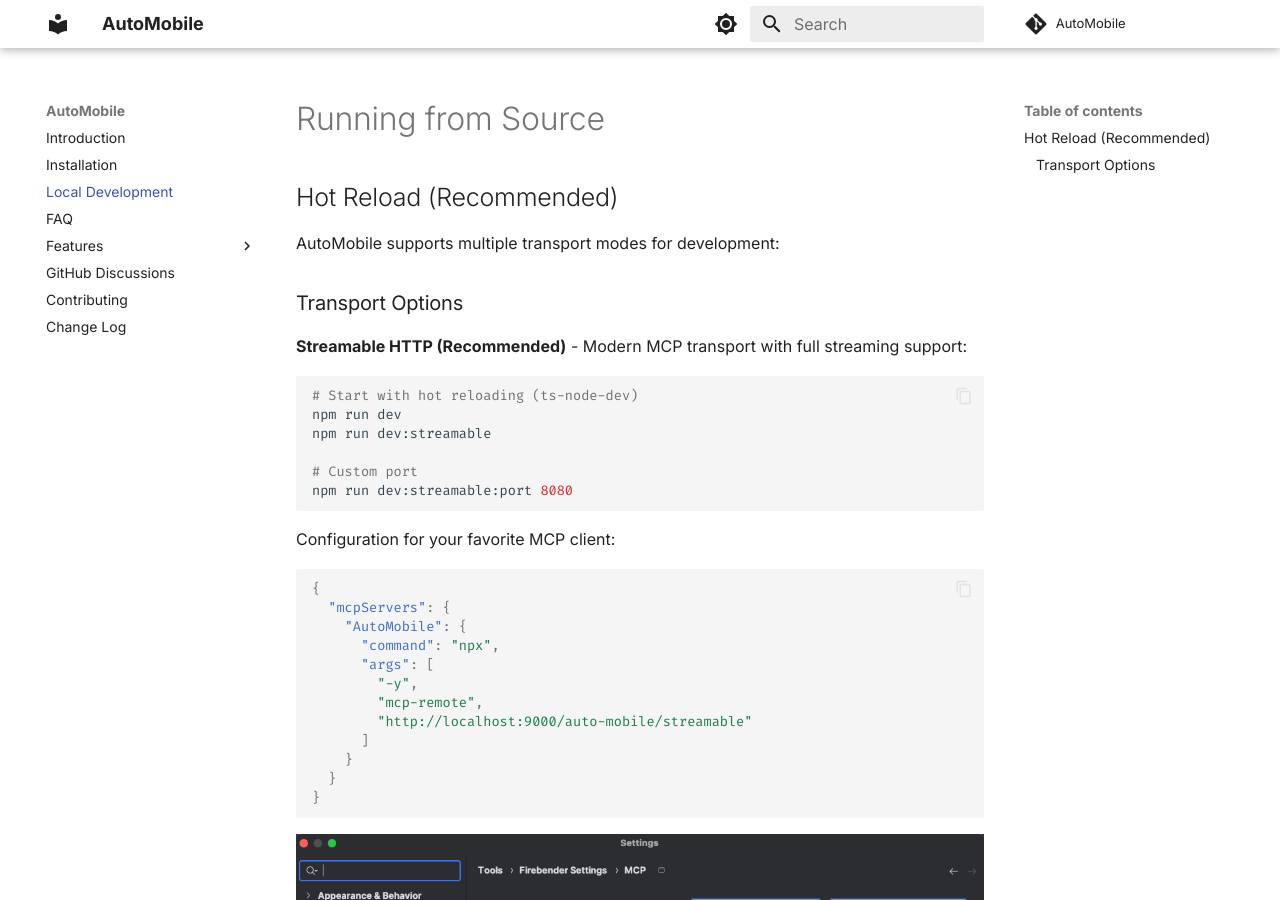
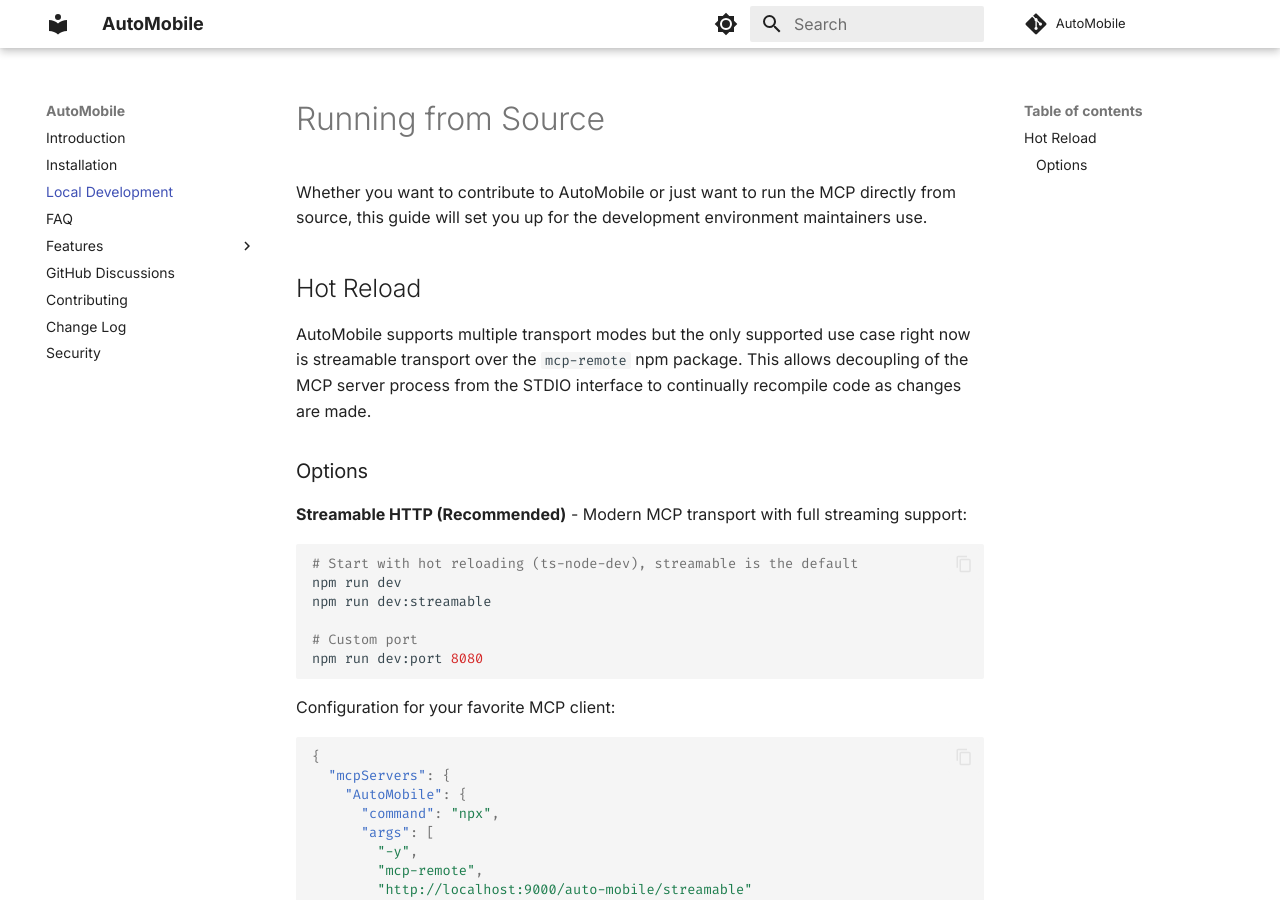
Before and after one commit to zillow/auto-mobile, an MkDocs documentation site: the page built from docs/local-development.md, in a window 1280 px wide and 900 px high. Built offline with MkDocs 1.6.1 and Material for MkDocs 9.7.7, drawn with Linux system fonts in a browser that asks for light colours; comment, search, counter and statistics services are not loaded.

Commit message:
better docs and updated npm transform for publishing

````diff
--- a/docs/local-development.md
+++ b/docs/local-development.md
@@ -1,19 +1,24 @@
 # Running from Source
 
-## Hot Reload (Recommended)
+Whether you want to contribute to AutoMobile or just want to run the MCP directly from source, this guide will set you
+up for the development environment maintainers use.
 
-AutoMobile supports multiple transport modes for development:
+## Hot Reload
 
-### Transport Options
+AutoMobile supports multiple transport modes but the only supported use case right now is streamable transport over the
+`mcp-remote` npm package. This allows decoupling of the MCP server process from the STDIO interface to continually
+recompile code as changes are made.
+
+### Options
 
 **Streamable HTTP (Recommended)** - Modern MCP transport with full streaming support:
 ```shell
-# Start with hot reloading (ts-node-dev)
+# Start with hot reloading (ts-node-dev), streamable is the default
 npm run dev
 npm run dev:streamable
 
 # Custom port
-npm run dev:streamable:port 8080
+npm run dev:port 8080
 ```
 
 Configuration for your favorite MCP client:
--- a/mkdocs.yml
+++ b/mkdocs.yml
@@ -74,3 +74,4 @@
   - 'GitHub Discussions': https://github.com/zillow/auto-mobile/discussions
   - 'Contributing': contributing.md
   - 'Change Log': changelog.md
+  - 'Security': security.md
````
Also changed, not shown: README.md (+2 -1 lines), docs/index.md (+5 -0 lines), docs/security.md (added, +42 -0 lines), 3 other files.
